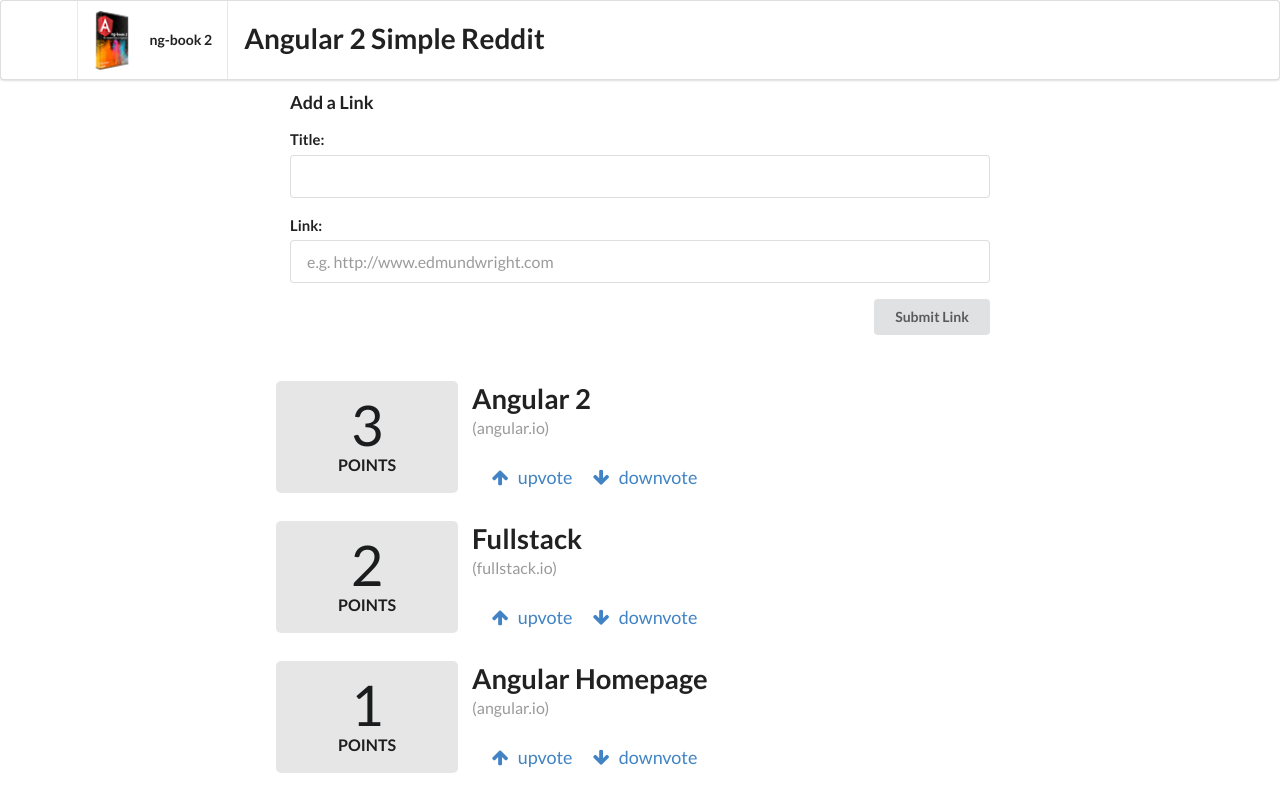
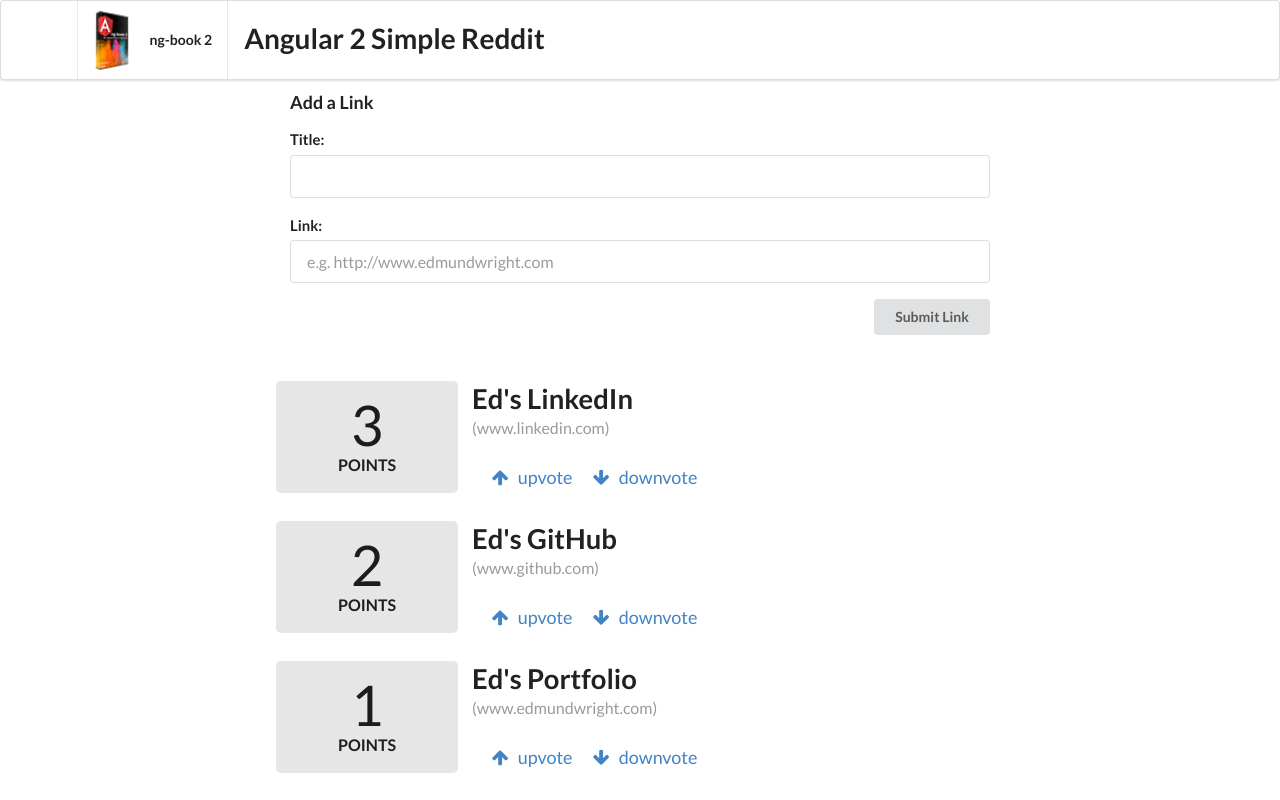
Before and after one commit to EdRW/angular-reddit, an Angular app: page / in a window 1280 px wide. Built offline with nearby package versions, Linux system fonts and the light colour scheme.

Commit message:
links now open in new tab, and personalized default links

```diff
--- a/src/app/app.component.ts
+++ b/src/app/app.component.ts
@@ -11,9 +11,9 @@
 
   constructor() {
     this.articles = [
-      new Article('Angular 2', 'http://angular.io', 3),
-      new Article('Fullstack', 'http://fullstack.io', 2),
-      new Article('Angular Homepage', 'http://angular.io', 1),
+      new Article('Ed\'s LinkedIn', 'https://www.linkedin.com/in/edmundewright/', 3),
+      new Article('Ed\'s GitHub', 'https://www.github.com/xNeophyte/', 2),
+      new Article('Ed\'s Portfolio', 'http://www.edmundwright.com/', 1),
     ];
   }
 
--- a/src/app/article/article.component.html
+++ b/src/app/article/article.component.html
@@ -9,7 +9,7 @@
   </div>
 </div>
 <div class="twelve wide column">
-  <a class="ui large header" href="{{article.link}}">
+  <a class="ui large header" href="{{article.link}}" target="_blank">
     {{article.title}}
   </a>
   <div class="meta">({{ article.domain() }})</div>
```
